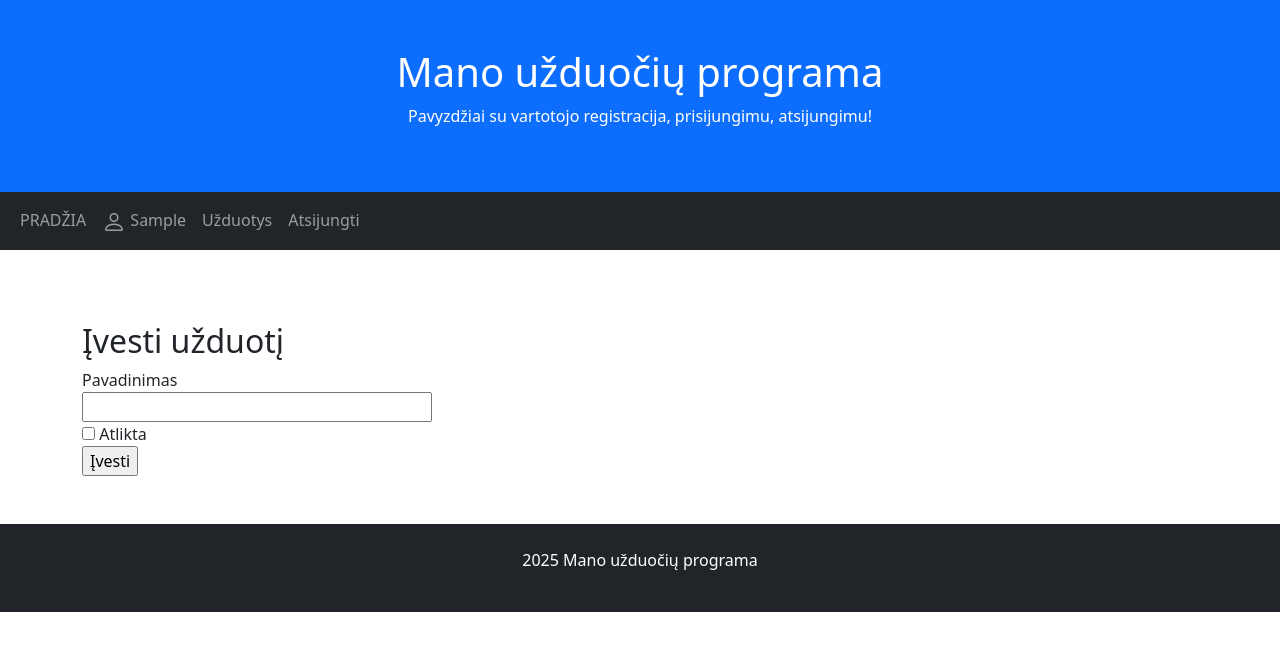
After one commit to DonatasNoreika/flask_todo_app_20250721, a Flask app: page /uzduotys/nauja in a window 1280 px wide. The commit adds this page. Shown: the top 651 px of the page. Run offline with Flask 3, Linux system fonts and the light colour scheme; a user stored in the database is signed in; tables that the repository leaves empty hold one stand-in row (values such as "Sample post").

Commit message:
Prisijungusiam vartotojui leidžia sukurti užduotį

```diff
--- a/app.py
+++ b/app.py
@@ -1,6 +1,6 @@
 from flask_login import LoginManager, UserMixin, current_user, login_user, logout_user, login_required
 from flask_wtf import FlaskForm
-from wtforms import StringField, PasswordField, SubmitField
+from wtforms import StringField, PasswordField, SubmitField, BooleanField
 from wtforms.validators import DataRequired, EqualTo, ValidationError
 from flask import Flask, render_template, flash, redirect, url_for, request
 from flask_sqlalchemy import SQLAlchemy
@@ -48,6 +48,12 @@ class PrisijungimoForma(FlaskForm):
     vardas = StringField('Vardas', [DataRequired()])
     slaptazodis = PasswordField('Slaptažodis', [DataRequired()])
     submit = SubmitField('Prisijungti')
+
+
+class UzduotisForma(FlaskForm):
+    pavadinimas = StringField('Pavadinimas', [DataRequired()])
+    atlikta = BooleanField('Atlikta')
+    submit = SubmitField('Įvesti')
 
 
 # modeliai
@@ -116,6 +122,19 @@ def uzduotys():
     uzduotys = Uzduotis.query.filter_by(vartotojas=current_user).all()
     return render_template("uzduotys.html", uzduotys=uzduotys)
 
+@app.route("/uzduotys/nauja", methods=['GET', 'POST'])
+@login_required
+def sukurti_uzduoti():
+    form = UzduotisForma()
+    if form.validate_on_submit():
+        uzduotis = Uzduotis(pavadinimas=form.pavadinimas.data, atlikta=form.atlikta.data, vartotojas_id=current_user.id)
+        db.session.add(uzduotis)
+        db.session.commit()
+        flash('Užduotis sukurta!', 'success')
+        return redirect(url_for("uzduotys"))
+    return render_template("sukurti_uzduoti.html", form=form)
+
+
 
 # paleidimas
 if __name__ == '__main__':
--- /dev/null
+++ b/templates/sukurti_uzduoti.html
@@ -0,0 +1,20 @@
+{% extends "base.html" %}
+{% block content %}
+  <h2>Įvesti užduotį</h2>
+  <form method="POST">
+    {{ form.hidden_tag() }}
+    <div>
+      {{ form.pavadinimas.label }}<br>
+      {{ form.pavadinimas(size=32) }}<br>
+      {% for error in form.pavadinimas.errors %}
+        <span style="color: red;">{{ error }}</span>
+      {% endfor %}
+    </div>
+    <div>
+      {{ form.atlikta() }} {{ form.atlikta.label }}
+    </div>
+    <div>
+      {{ form.submit() }}
+    </div>
+  </form>
+{% endblock %}
```
Also changed, not shown: templates/uzduotys.html (+10 -1 lines).
